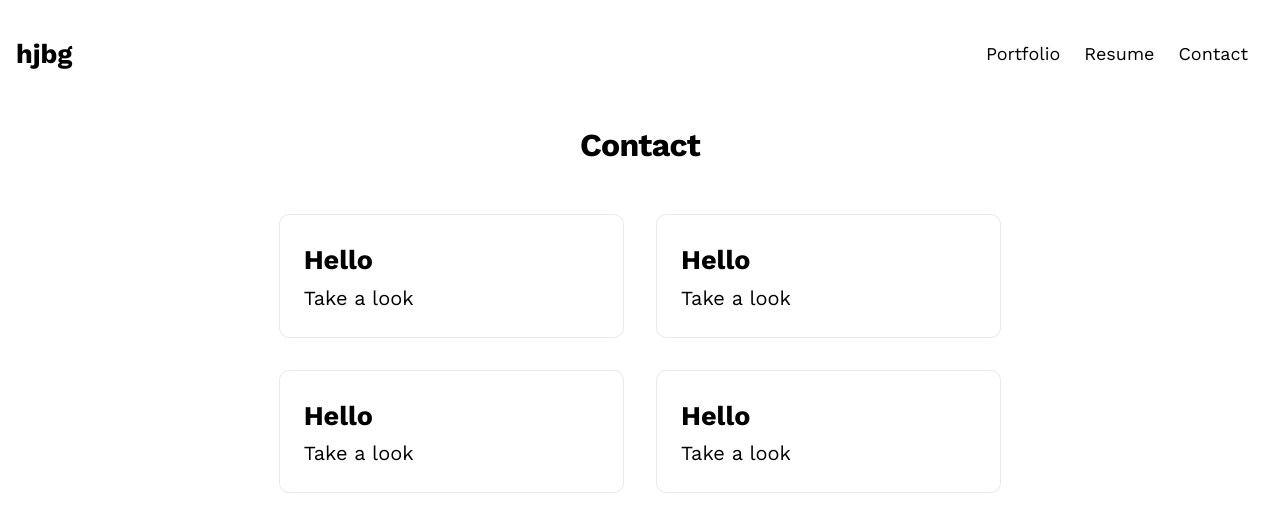
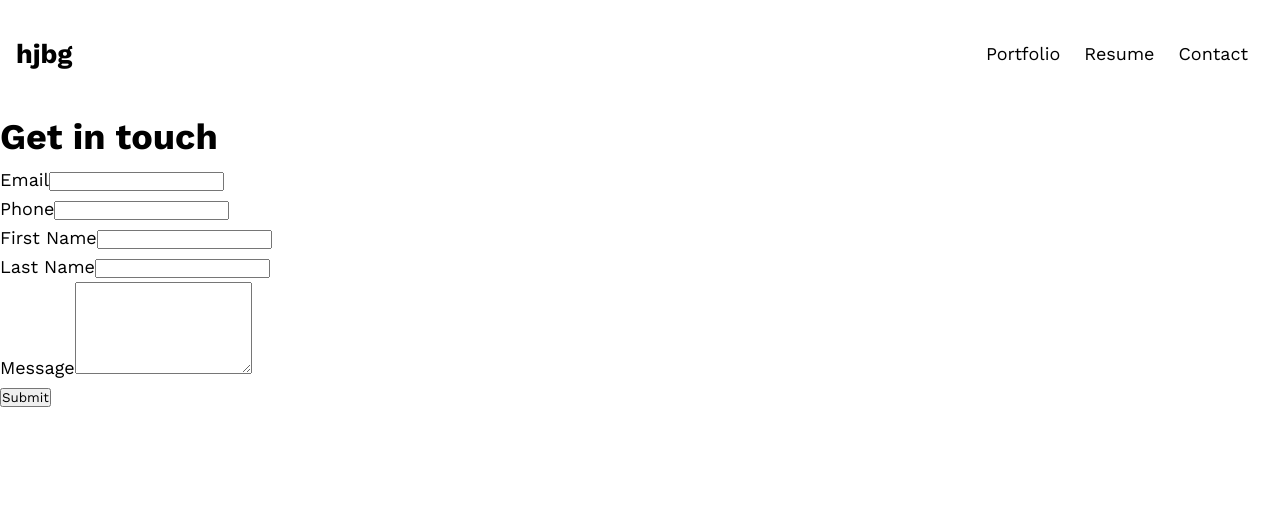
Before and after one commit to hgiven/subday, a Next.js app: page /contact in a window 1280 px wide. Shown: the top 532 px of the page. Built offline with nearby package versions, Linux system fonts and the light colour scheme.

Commit message:
see what happens + contact form

```diff
--- a/pages/contact.js
+++ b/pages/contact.js
@@ -3,36 +3,60 @@ import utilStyles from '../styles/utils.module.css';
 
 export default function Contact() {
   return (
-    <div className={utilStyles.container}>
-      <section className={utilStyles.headingXl}>
-        <p>Contact</p>
-      </section>
+    <form className="container">
+    <h1>Get in touch</h1>
+    <div className="email block">
+      <label htmlFor="frm-email">Email</label>
+      <input
+        id="frm-email"
+        type="email"
+        name="email"
+        autoComplete="email"
+        required
+      />
+    </div>
+    <div className="block phone">
+      <label htmlFor="frm-phone">Phone</label>
+      <input
+        id="frm-phone"
+        type="text"
+        name="phone"
+        autoComplete="tel"
+        required
+      />
+    </div>
+    <div className="name block">
+      <div>
+        <label htmlFor="frm-first">First Name</label>
+        <input
+          id="frm-first"
+          type="text"
+          name="first"
+          autoComplete="given-name"
+          required
+        />
+      </div>
+      <div>
+        <label htmlFor="frm-last">Last Name</label>
+        <input
+          id="frm-last"
+          type="text"
+          name="last"
+          autoComplete="family-name"
+          required
+        />
+      </div>
+    </div>
+    <div className="message block">
+      <label htmlFor="frm-message">Message</label>
+      <textarea id="frm-message" rows="6" name="message"></textarea>
+    </div>
+    <div className="button block">
+      <button type="submit">Submit</button>
+    </div>
+  </form>
 
-      <section>
-        <div className={utilStyles.grid}>
-          <div className={utilStyles.card}>
-            <h1>Hello</h1>
-            <p>Take a look</p>
-          </div>
-
-          <div className={utilStyles.card}>
-            <h1>Hello</h1>
-            <p>Take a look</p>
-          </div>
-
-          <div className={utilStyles.card}>
-            <h1>Hello</h1>
-            <p>Take a look</p>
-          </div>
-
-          <div className={utilStyles.card}>
-            <h1>Hello</h1>
-            <p>Take a look</p>
-          </div>
-        </div>
-      </section>
-    </div>
-  )
+  );
 }
 
 // export default function Contact() {
--- a/styles/global.css
+++ b/styles/global.css
@@ -25,7 +25,7 @@ a:hover {
 
 img {
   max-width: 100%;
-  max-height: 550px;
+  /* max-height: 550px; */
   display: block;
   border-radius: 9px 9px 9px 9px;
 }
--- a/styles/utils.module.css
+++ b/styles/utils.module.css
@@ -117,6 +117,7 @@
   }
 
   .card {
+    max-height: 550px;
     margin: 1rem;
     flex-basis: 45%;
     padding: 1.5rem;
```
